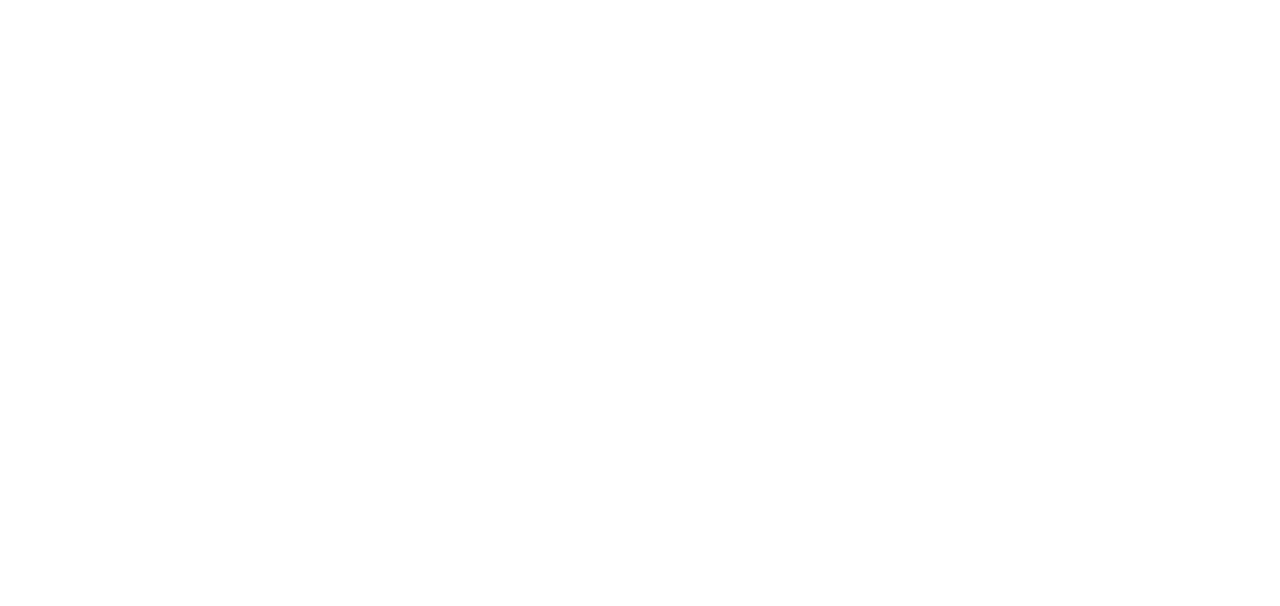
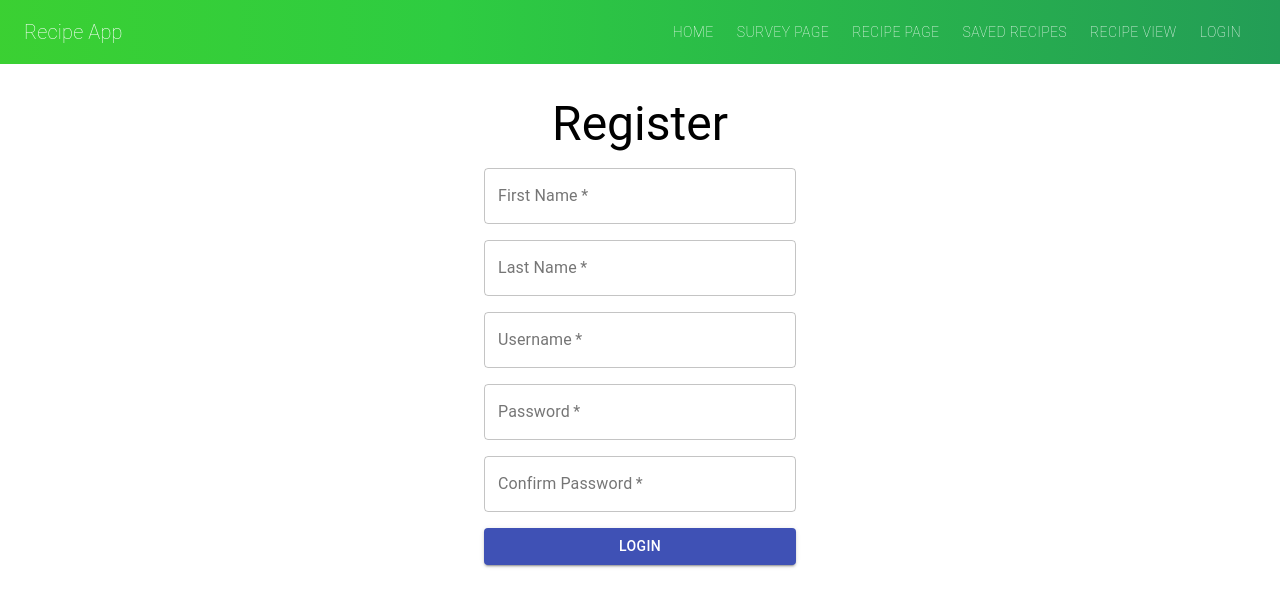
Before and after one commit to Jade-Marte/final-project, a React (Create React App) app: page /register in a window 1280 px wide. Shown: the top 606 px of the page. Built offline with nearby package versions, Linux system fonts and the light colour scheme.

Commit message:
add RegisterPage

```diff
--- a/src/App.js
+++ b/src/App.js
@@ -10,6 +10,7 @@ import RecipeResultsPage from './pages/recipe-results.js'
 import LoginPage from './pages/LoginPage'
 import ViewRecipe from './pages/ViewRecipe'
 import LandingPage from './pages/LandingPage'
+import RegisterPage from './pages/RegisterPage'
 
 function App() {
   const [recipes, setRecipes] = useState([])
@@ -52,6 +53,14 @@ function App() {
                 </Container>
               </NavbarLayout>
             </Route>
+
+            <Route path='/register'>
+              <NavbarLayout>
+                <Container maxWidth='lg'>
+                  <RegisterPage />
+                </Container>
+              </NavbarLayout>
+            </Route>
           </Switch>
         </Router>
       </RecipesContext.Provider>
--- /dev/null
+++ b/src/pages/RegisterPage.js
@@ -0,0 +1,313 @@
+import React, { Component } from 'react'
+import {
+  Grid,
+  TextField,
+  Button,
+  Box,
+  Typography,
+  Snackbar,
+  withStyles,
+} from '@material-ui/core'
+import MuiAlert from '@material-ui/lab/Alert'
+import {
+  validateUsername,
+  validatePassword,
+  validatePasswordConfirmation,
+  validateFirstName,
+  validateLastName,
+} from '../validators/register'
+import { authContext as AuthContext } from '../components/AuthContext'
+import { Redirect } from 'react-router-dom'
+
+const styles = {
+  loginContainer: {
+    height: '100%',
+  },
+}
+
+class RegisterPage extends Component {
+  constructor(props) {
+    super(props)
+
+    this.state = {
+      username: {
+        value: '',
+        error: '',
+      },
+      email: {
+        value: '',
+        error: '',
+      },
+      password: {
+        value: '',
+        error: '',
+      },
+      password_confirmation: {
+        value: '',
+        error: '',
+      },
+      first_name: {
+        value: '',
+        error: '',
+      },
+      last_name: {
+        value: '',
+        error: '',
+      },
+      snackbar: {
+        open: false,
+        error: '',
+      },
+      redirect: false,
+    }
+  }
+
+  handleInputChange = (event) => {
+    this.setState({
+      [event.target.name]: {
+        value: event.target.value,
+        error: '',
+      },
+    })
+  }
+
+  handleSnackbarClose = (_, reason) => {
+    if (reason === 'clickaway') return
+    this.setState({ snackbar: { open: false } })
+  }
+
+  submitForm = async (event, ctx) => {
+    event.preventDefault()
+
+    const firstNameError = validateFirstName(this.state.first_name.value)
+    if (firstNameError) {
+      this.setState({
+        first_name: {
+          ...this.state.first_name,
+          error: firstNameError,
+        },
+      })
+    }
+
+    const lastNameError = validateLastName(this.state.last_name.value)
+    if (lastNameError) {
+      this.setState({
+        last_name: {
+          ...this.state.firlast_namest_name,
+          error: lastNameError,
+        },
+      })
+    }
+
+    const usernameError = validateUsername(this.state.username.value)
+    if (usernameError) {
+      this.setState({
+        username: {
+          ...this.state.username,
+          error: usernameError,
+        },
+      })
+    }
+
+    const passwordError = validatePassword(this.state.password.value)
+    if (passwordError) {
+      this.setState({
+        password: {
+          ...this.state.password,
+          error: passwordError,
+        },
+      })
+    }
+
+    const confirmPasswordError = validatePasswordConfirmation(
+      this.state.passwordConfirmation.value
+    )
+    if (confirmPasswordError) {
+      this.setState({
+        password_confirmation: {
+          ...this.state.password_confirmation,
+          error: confirmPasswordError,
+        },
+      })
+    }
+
+    if (
+      firstNameError ||
+      lastNameError ||
+      usernameError ||
+      passwordError ||
+      confirmPasswordError
+    )
+      return
+
+    const [res, body] = await ctx.signup({ ...this.state })
+
+    // If there were validation errors, parse, then display them
+    if (!res.ok && res.status === 400) {
+      for (let error of body.errors) {
+        this.setState({
+          [error.field]: {
+            value: this.state[error.field].value,
+            error: error.message,
+          },
+        })
+      }
+      return
+    }
+
+    // If there was no validation errors but the username or password was simply incorrect
+    if (!res.ok && (res.status === 404 || res.status === 403)) {
+      this.setState({
+        snackbar: {
+          open: true,
+          message: body.message,
+        },
+      })
+      return
+    }
+
+    // TODO: redirect to survey page
+    this.setState({ redirect: true })
+  }
+
+  render() {
+    if (this.state.redirect) {
+      return <Redirect to='/survey' />
+    }
+    const { classes } = this.props
+
+    return (
+      <AuthContext.Consumer>
+        {(ctx) => (
+          <Box my={5} className={classes.loginContainer}>
+            <Grid
+              container
+              spacing={2}
+              align='center'
+              justify='center'
+              direction='column'
+            >
+              <Snackbar
+                open={this.state.snackbar.open}
+                onClose={this.handleSnackbarClose}
+                anchorOrigin={{ vertical: 'top', horizontal: 'center' }}
+              >
+                <Alert onClose={this.handleSnackbarClose} severity='error'>
+                  {this.state.snackbar.message}
+                </Alert>
+              </Snackbar>
+
+              <form
+                onSubmit={(event) => {
+                  this.submitForm(event, ctx)
+                }}
+              >
+                <Grid item md={3} my={5}>
+                  <Box mb={2}>
+                    <Typography variant='h3' component='h3'>
+                      Register
+                    </Typography>
+                  </Box>
+                  <Box mb={2}>
+                    <TextField
+                      variant='outlined'
+                      label='First Name'
+                      id='first_name'
+                      name='first_name'
+                      required
+                      fullWidth
+                      value={this.state.first_name.value}
+                      onChange={this.handleInputChange}
+                      error={!!this.state.first_name.error}
+                      helperText={this.state.first_name.error}
+                    />
+                  </Box>
+
+                  <Box mb={2}>
+                    <TextField
+                      variant='outlined'
+                      label='Last Name'
+                      id='last_name'
+                      name='last_name'
+                      required
+                      fullWidth
+                      value={this.state.last_name.value}
+                      onChange={this.handleInputChange}
+                      error={!!this.state.last_name.error}
+                      helperText={this.state.last_name.error}
+                    />
+                  </Box>
+
+                  <Box mb={2}>
+                    <TextField
+                      variant='outlined'
+                      label='Username'
+                      id='username'
+                      name='username'
+                      required
+                      fullWidth
+                      value={this.state.username.value}
+                      onChange={this.handleInputChange}
+                      error={!!this.state.username.error}
+                      helperText={this.state.username.error}
+                    />
+                  </Box>
+
+                  <Box mb={2}>
+                    <TextField
+                      variant='outlined'
+                      label='Password'
+                      id='password'
+                      name='password'
+                      type='password'
+                      required
+                      fullWidth
+                      value={this.state.password.value}
+                      onChange={this.handleInputChange}
+                      error={!!this.state.password.error}
+                      helperText={this.state.password.error}
+                    />
+                  </Box>
+
+                  <Box mb={2}>
+                    <TextField
+                      variant='outlined'
+                      label='Confirm Password'
+                      id='password_confirmation'
+                      name='password_confirmation'
+                      type='password'
+                      required
+                      fullWidth
+                      value={this.state.password_confirmation.value}
+                      onChange={this.handleInputChange}
+                      error={!!this.state.password_confirmation.error}
+                      helperText={this.state.password_confirmation.error}
+                    />
+                  </Box>
+
+                  <Box>
+                    <Button
+                      variant='contained'
+                      color='primary'
+                      fullWidth
+                      type='submit'
+                      role='submit'
+                    >
+                      Login
+                    </Button>
+                  </Box>
+                </Grid>
+              </form>
+            </Grid>
+          </Box>
+        )}
+      </AuthContext.Consumer>
+    )
+  }
+}
+
+function Alert(props) {
+  return <MuiAlert elevation={6} variant='filled' {...props} />
+}
+
+export default withStyles(styles)(RegisterPage)
```
